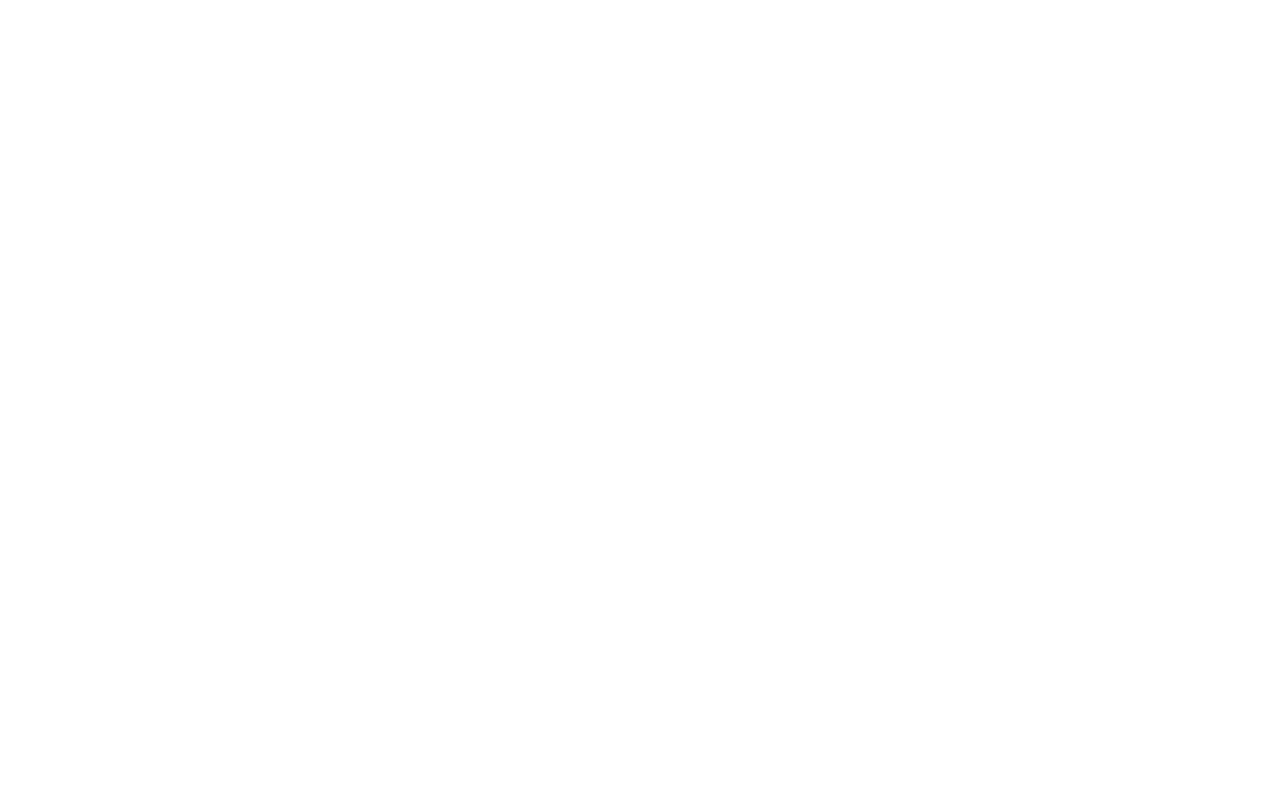
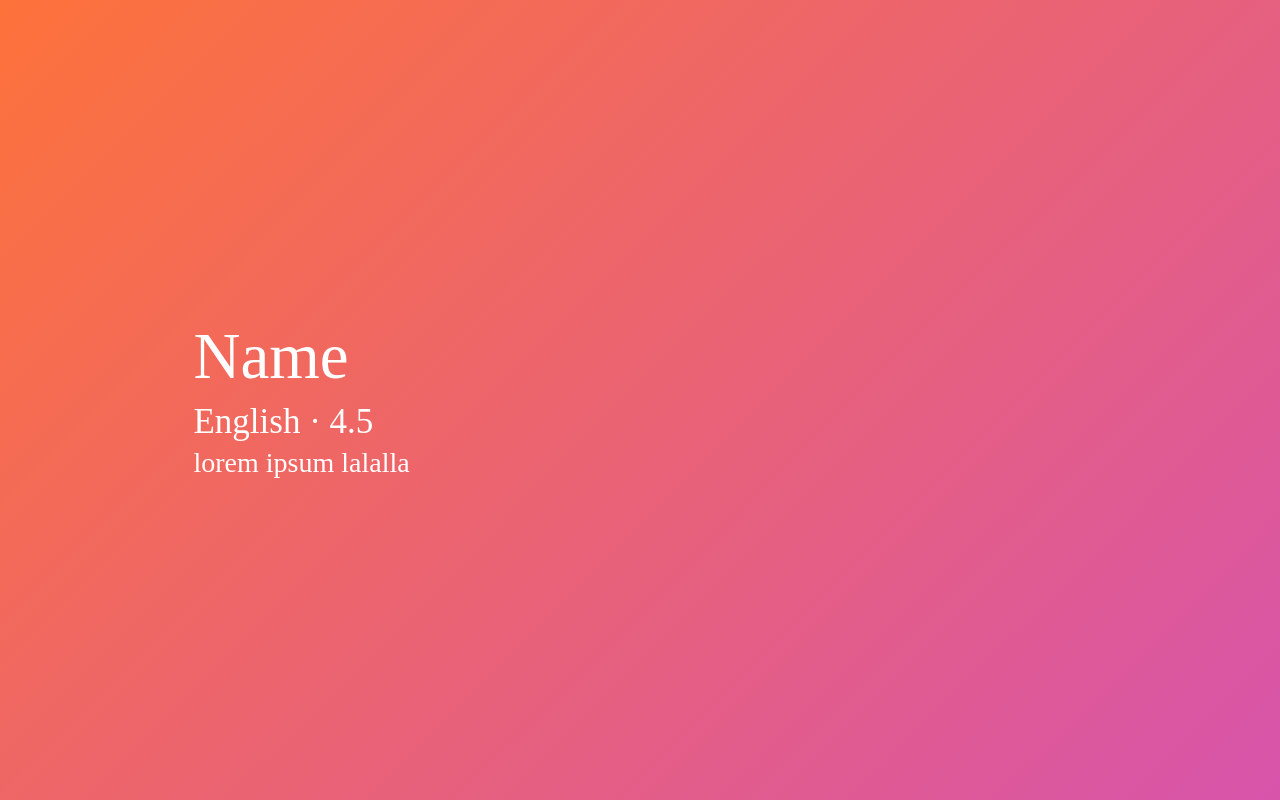
Before and after one commit to nohsangwoo/GraphQL-Movie-API-Frontend, a React (Create React App) app: page /#/1 in a window 1280 px wide. Built offline with nearby package versions, Linux system fonts and the light colour scheme.

Commit message:
apollo cache and styled

```diff
--- a/src/components/Movie.js
+++ b/src/components/Movie.js
@@ -1,11 +1,30 @@
 import React from "react";
 import { Link } from "react-router-dom";
+import styled from "styled-components";
 
-function Movie({ id }) {
+const Container = styled.div`
+  height: 300px;
+  width: 100%;
+  box-shadow: 0 3px 6px rgba(0, 0, 0, 0.16), 0 3px 6px rgba(0, 0, 0, 0.23);
+  overflow: hidden;
+  border-radius: 7px;
+`;
+
+const Poster = styled.div`
+  background-image: url(${(props) => props.bg});
+  height: 100%;
+  width: 100%;
+  background-size: cover;
+  background-position: center center;
+`;
+
+function Movie({ id, bg }) {
   return (
-    <div>
-      <Link to={`/${id}`}>{id}</Link>
-    </div>
+    <Container>
+      <Link to={`/${id}`}>
+        <Poster bg={bg} />
+      </Link>
+    </Container>
   );
 }
 
--- a/src/routes/Detail.js
+++ b/src/routes/Detail.js
@@ -1,16 +1,52 @@
 import React from "react";
 import { useParams } from "react-router-dom";
 import { useQuery, gql } from "@apollo/client";
+import styled from "styled-components";
 
 const GET_MOVIE = gql`
   query movie($id: Int!) {
     movie(id: $id) {
-      id
       title
       medium_cover_image
+      language
+      rating
       description_intro
     }
   }
+`;
+
+const Container = styled.div`
+  height: 100vh;
+  background-image: linear-gradient(-45deg, #d754ab, #fd723a);
+  width: 100%;
+  display: flex;
+  justify-content: space-around;
+  align-items: center;
+  color: white;
+`;
+
+const Column = styled.div`
+  margin-left: 10px;
+`;
+
+const Title = styled.h1`
+  font-size: 65px;
+  margin-bottom: 15px;
+`;
+
+const Subtitle = styled.h4`
+  font-size: 35px;
+  margin-bottom: 10px;
+`;
+
+const Description = styled.p`
+  font-size: 28px;
+`;
+
+const Poster = styled.div`
+  width: 25%;
+  height: 60%;
+  background-color: transparent;
 `;
 
 function Detail() {
@@ -20,15 +56,26 @@
     variables: { id: +id },
   });
 
-  if (error) {
-    console.log(error);
-  }
+  return (
+    <Container>
+      <Column>
+        <Title>Name</Title>
+        <Subtitle>English · 4.5</Subtitle>
+        <Description>lorem ipsum lalalla </Description>
+      </Column>
+      <Poster></Poster>
+    </Container>
+  );
 
-  if (loading) {
-    return "loading";
-  } else {
-    return <>{data?.movie?.title}</>;
-  }
+  //   if (error) {
+  //     console.log(error);
+  //   }
+
+  //   if (loading) {
+  //     return "loading";
+  //   } else {
+  //     return <>{data?.movie?.title}</>;
+  //   }
 }
 
 export default Detail;
--- a/src/routes/Home.js
+++ b/src/routes/Home.js
@@ -47,6 +47,14 @@
   margin-top: 10px;
 `;
 
+const Movies = styled.div`
+  display: grid;
+  grid-template-columns: repeat(4, 1fr);
+  grid-gap: 25px;
+  width: 60%;
+  position: relative;
+  top: -50px;
+`;
 export default () => {
   // GET_MOVIES의 쿼리를 가져와서 사용하는데 loading여부 , error여부 , data의 확인을 props 받아올수있음
   const { loading, error, data } = useQuery(GET_MOVIES);
@@ -66,9 +74,9 @@
         </Header>
 
         {movies.map((m, i) => (
-          <>
-            <Movie key={m.id} id={m.id} />
-          </>
+          <Movies>
+            <Movie key={m.id} id={m.id} bg={m.medium_cover_image} />
+          </Movies>
         ))}
       </Container>
     );
```
